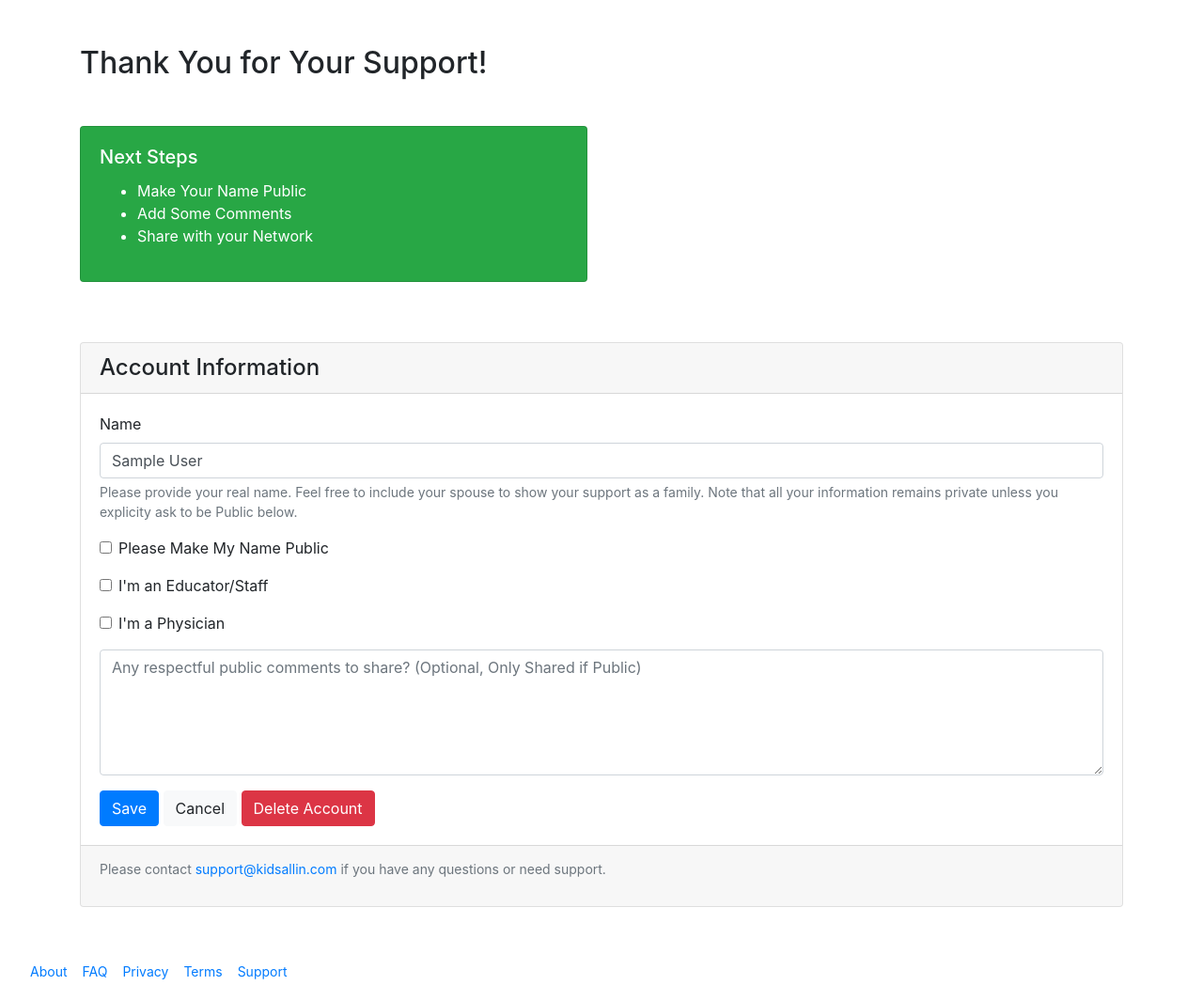
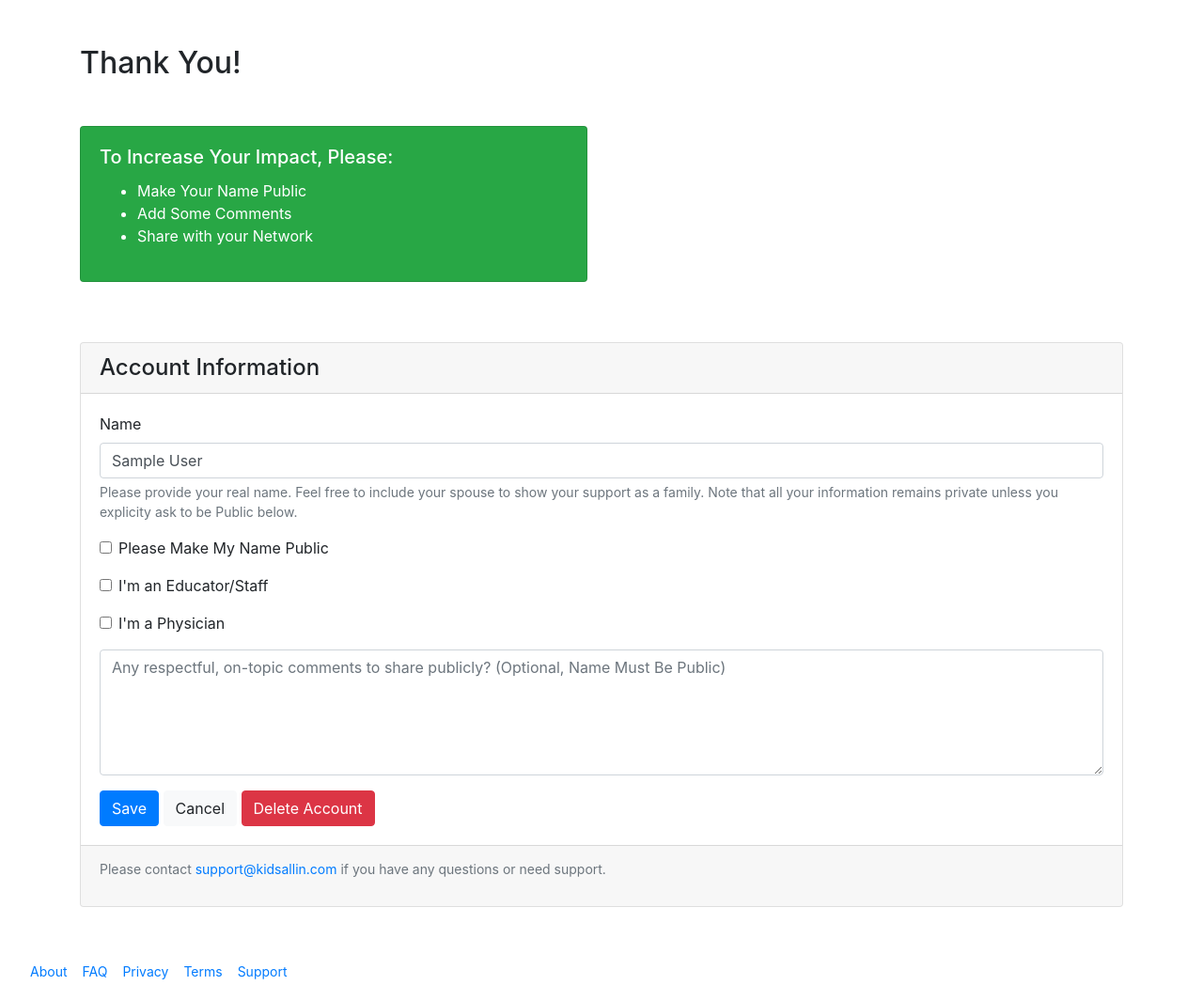
Before and after one commit to dbinetti/kidsallin, a Django app: page /account in a window 1280 px wide. Shown: the part 128-1193 px from the top of the page at 94% size. Run offline with Django 3.2, Linux system fonts and the light colour scheme; the visitor is signed in with stand-in values (Sample User, id 1); some libraries are stand-ins or nearby versions.

Commit message:
tweak forms

```diff
--- a/project/app/forms.py
+++ b/project/app/forms.py
@@ -42,7 +42,7 @@ class ParentForm(forms.ModelForm):
             'comments': forms.Textarea(
                 attrs={
                     'class': 'form-control h-25',
-                    'placeholder': 'Any respectful public comments to share? (Optional, Only Shared if Public)',
+                    'placeholder': 'Any respectful, on-topic comments to share publicly? (Optional, Name Must Be Public)',
                     'rows': 5,
                 }
             ),
@@ -55,16 +55,13 @@ class ParentForm(forms.ModelForm):
             )
         }
         help_texts = {
-            'fname': "Please provide your real name.  Feel free to include your \
-            spouse to show your support as a family.  Note that all your information \
-            remains private unless you explicity ask to be Public.",
             'name': "Please provide your real name.  Feel free to include your \
             spouse to show your support as a family.  Note that all your information \
             remains private unless you explicity ask to be Public below.",
             'is_public': "Showing your support publicly carries more weight, and \
             encourages others to join.",
-            'is_teacher': "This is only shared if you make yourself Public.",
-            'is_medical': "This is only shared if you make yourself Public.",
+            'is_teacher': "This is only shared if you make your name public.",
+            'is_medical': "This is only shared if you make your name public.",
         }
 
 
--- a/project/app/templates/app/pages/account.html
+++ b/project/app/templates/app/pages/account.html
@@ -10,14 +10,14 @@
 {% block content %}
   <section class='my-5'>
     <h2>
-      Thank You for Your Support!
+      Thank You!
     </h2>
     <div class='row mt-5'>
       <div class='col-lg-6'>
         <div class="card text-white bg-success mb-3">
           <div class="card-body">
             <h5 class="card-title">
-              Next Steps
+              To Increase Your Impact, Please:
             </h5>
             <ul class='list-styled'>
               <li>Make Your Name Public</li>
--- a/project/app/views.py
+++ b/project/app/views.py
@@ -113,7 +113,7 @@ def account(request):
             form.save()
             messages.success(
                 request,
-                "Updated!",
+                "Saved!",
             )
             return redirect('account')
     else:
```
